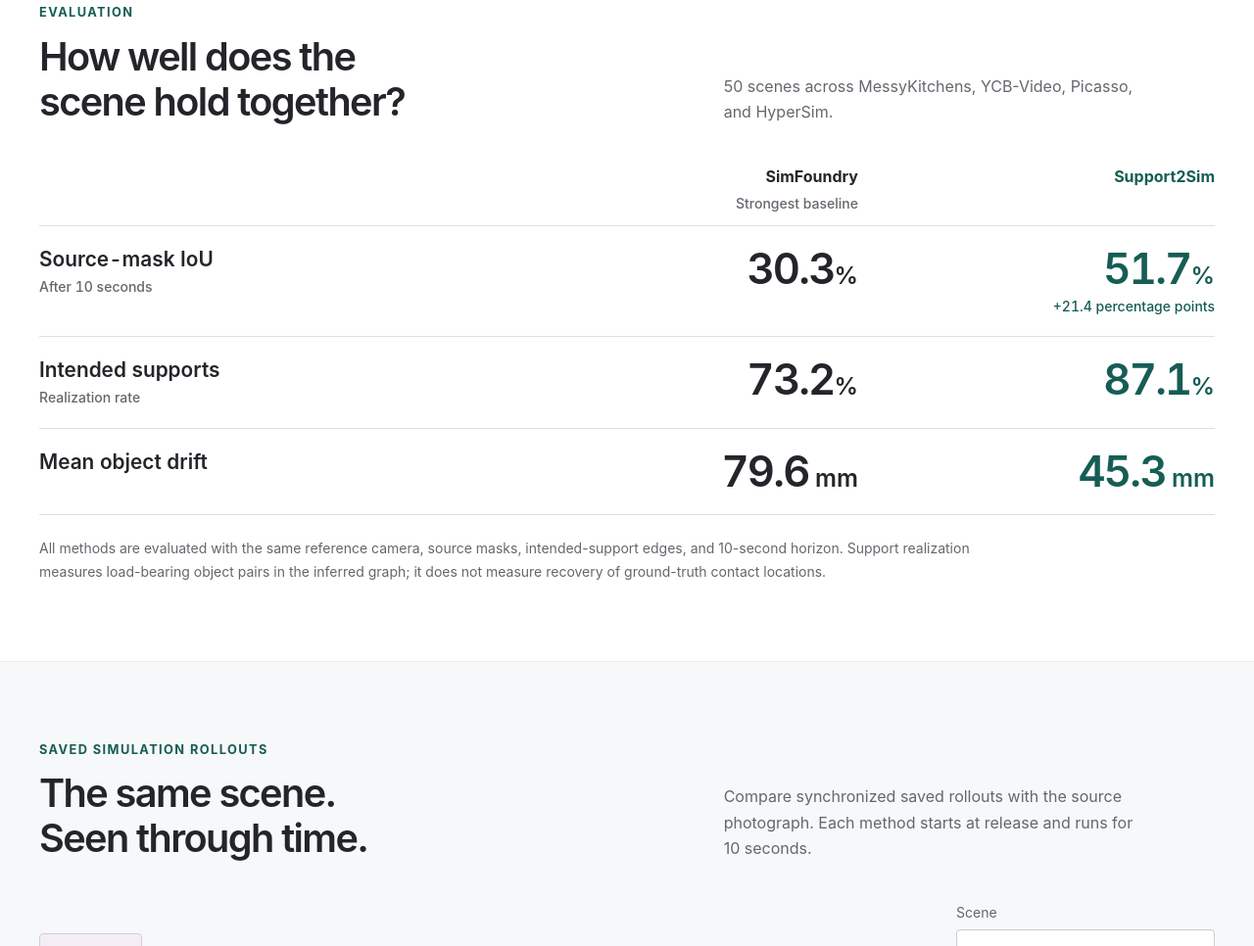
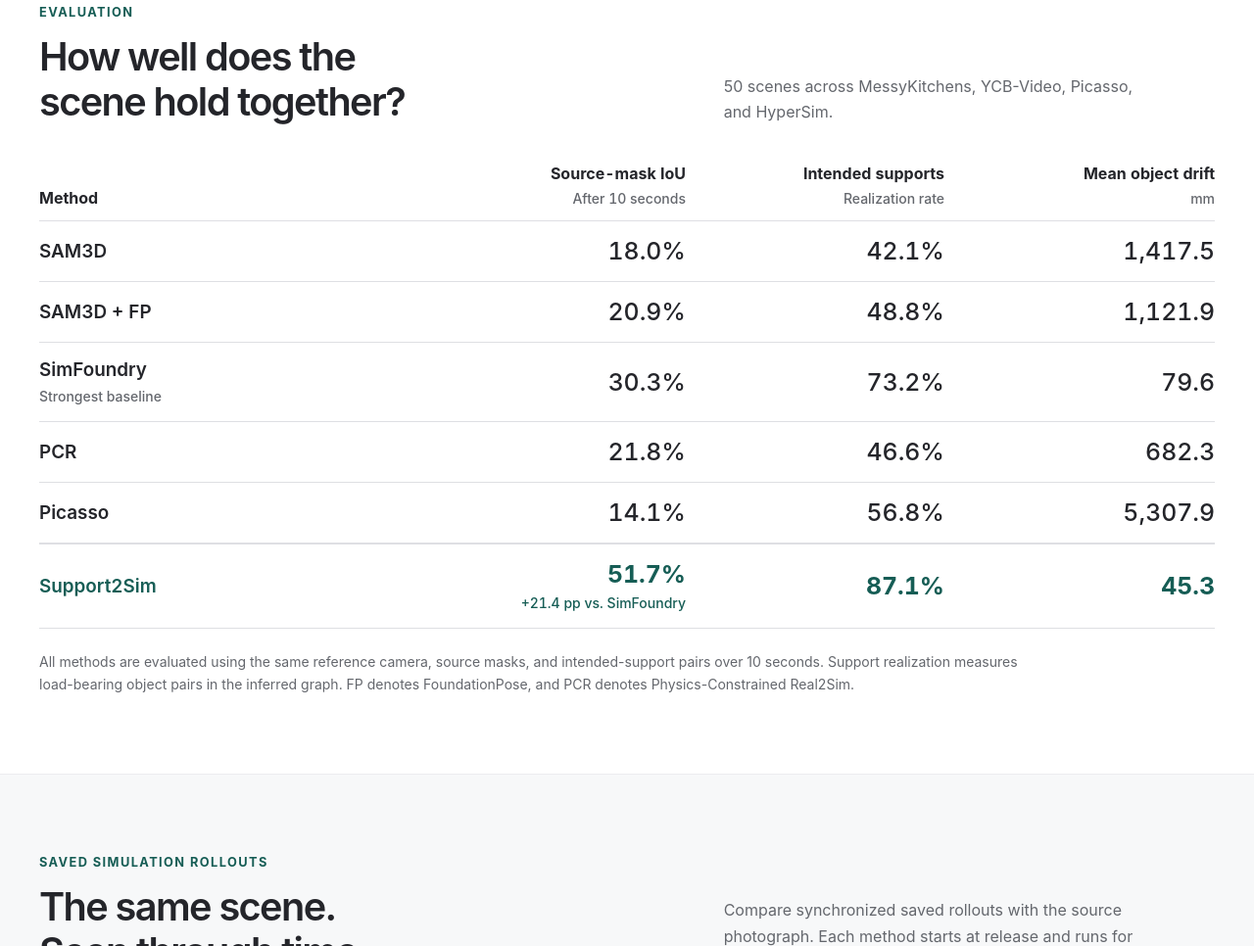
Before and after one commit to Support2Sim/Support2Sim.github.io, a plain HTML site: page index.html in a window 1280 px wide. Shown: the part 1396-2362 px from the top of the page at 98% size. Drawn offline with Linux system fonts and the light colour scheme.

Commit message:
Compare all benchmark baselines on the website

```diff
--- a/app.js
+++ b/app.js
@@ -134,27 +134,21 @@
 
   function renderResults(value) {
     const data = object(value);
-    const metrics = list(data.metrics).map(object).filter((metric) =>
-      string(metric.label) && string(metric.baseline) && string(metric.value)
+    const benchmark = list(data.benchmark).map(object).filter((entry) =>
+      [entry.method, entry.iou, entry.supports, entry.driftMm].every((value) => string(value))
     );
-    const rows = metrics.map((metric) => {
-      const row = element("tr");
-      const label = element("th", "", metric.label);
-      label.scope = "row";
-      if (string(metric.detail)) label.append(element("span", "metric-detail", metric.detail));
-      row.append(label);
-      [metric.baseline, metric.value].forEach((value, index) => {
-        const cell = element("td", index === 1 ? "metric-primary" : "");
-        const number = element("span", "metric-value", value);
-        if (string(metric.unit)) number.append(element("span", "metric-unit", metric.unit));
-        cell.append(number);
-        if (index === 1 && string(metric.gain)) cell.append(element("span", "metric-gain", metric.gain));
-        row.append(cell);
-      });
+    const rows = benchmark.map((entry) => {
+      const row = element("tr", entry.primary === true ? "metric-primary" : "");
+      const method = element("th", "", entry.method);
+      method.scope = "row";
+      if (string(entry.detail)) method.append(element("span", "metric-detail", entry.detail));
+      const iou = element("td", "", entry.iou);
+      if (string(entry.iouNote)) iou.append(element("span", "metric-gain", entry.iouNote));
+      row.append(method, iou, element("td", "", entry.supports), element("td", "", entry.driftMm));
       return row;
     });
     if (rows.length) $("results-metric-rows").replaceChildren(...rows);
-    $("results-metrics").hidden = Array.isArray(data.metrics) && data.metrics.length === 0;
+    $("results-metrics").hidden = Array.isArray(data.benchmark) && data.benchmark.length === 0;
     setText("results-intro", data.intro);
     optionalText("results-note", data.note);
     renderPair("results-media", data);
--- a/data/site-content.json
+++ b/data/site-content.json
@@ -19,30 +19,48 @@
   },
   "results": {
     "intro": "50 scenes across MessyKitchens, YCB-Video, Picasso, and HyperSim.",
-    "metrics": [
+    "note": "All methods are evaluated using the same reference camera, source masks, and intended-support pairs over 10 seconds. Support realization measures load-bearing object pairs in the inferred graph. FP denotes FoundationPose, and PCR denotes Physics-Constrained Real2Sim.",
+    "benchmark": [
       {
-        "label": "Source-mask IoU",
-        "baseline": "30.3",
-        "value": "51.7",
-        "unit": "%",
-        "detail": "After 10 seconds",
-        "gain": "+21.4 percentage points"
+        "method": "SAM3D",
+        "iou": "18.0%",
+        "supports": "42.1%",
+        "driftMm": "1,417.5"
       },
       {
-        "label": "Intended supports",
-        "baseline": "73.2",
-        "value": "87.1",
-        "unit": "%",
-        "detail": "Realization rate"
+        "method": "SAM3D + FP",
+        "iou": "20.9%",
+        "supports": "48.8%",
+        "driftMm": "1,121.9"
       },
       {
-        "label": "Mean object drift",
-        "baseline": "79.6",
-        "value": "45.3",
-        "unit": " mm"
+        "method": "SimFoundry",
+        "iou": "30.3%",
+        "supports": "73.2%",
+        "driftMm": "79.6",
+        "detail": "Strongest baseline"
+      },
+      {
+        "method": "PCR",
+        "iou": "21.8%",
+        "supports": "46.6%",
+        "driftMm": "682.3"
+      },
+      {
+        "method": "Picasso",
+        "iou": "14.1%",
+        "supports": "56.8%",
+        "driftMm": "5,307.9"
+      },
+      {
+        "method": "Support2Sim",
+        "iou": "51.7%",
+        "supports": "87.1%",
+        "driftMm": "45.3",
+        "primary": true,
+        "iouNote": "+21.4 pp vs. SimFoundry"
       }
-    ],
-    "note": "All methods are evaluated with the same reference camera, source masks, intended-support edges, and 10-second horizon. Support realization measures load-bearing object pairs in the inferred graph; it does not measure recovery of ground-truth contact locations."
+    ]
   },
   "rollouts": {
     "description": "Compare synchronized saved rollouts with the source photograph. Each method starts at release and runs for 10 seconds.",
--- a/index.html
+++ b/index.html
@@ -64,30 +64,52 @@
         <div><p class="eyebrow">Evaluation</p><h2 id="results-title">How well does the scene hold together?</h2></div>
         <p class="section-intro" id="results-intro">50 scenes. Four datasets.<br>Visual fidelity, realized supports, and stability after release.</p>
       </div>
-      <table class="metrics" id="results-metrics" aria-label="50-scene comparison with SimFoundry">
-        <colgroup><col class="metric-label-col"><col span="2"></colgroup>
+      <table class="metrics" id="results-metrics" aria-label="50-scene benchmark comparison">
+        <colgroup><col class="metric-label-col"><col span="3"></colgroup>
         <thead>
           <tr>
-            <th scope="col"><span class="sr-only">Metric</span></th>
-            <th scope="col">SimFoundry<span class="metric-detail">Strongest baseline</span></th>
-            <th scope="col" class="metric-primary">Support2Sim</th>
+            <th scope="col">Method</th>
+            <th scope="col">Source-mask IoU<span class="metric-detail">After 10 seconds</span></th>
+            <th scope="col">Intended supports<span class="metric-detail">Realization rate</span></th>
+            <th scope="col">Mean object drift<span class="metric-detail">mm</span></th>
           </tr>
         </thead>
         <tbody id="results-metric-rows">
           <tr>
-            <th scope="row">Source-mask IoU<span class="metric-detail">After 10 seconds</span></th>
-            <td><span class="metric-value">30.3<span class="metric-unit">%</span></span></td>
-            <td class="metric-primary"><span class="metric-value">51.7<span class="metric-unit">%</span></span><span class="metric-gain">+21.4 percentage points</span></td>
+            <th scope="row">SAM3D</th>
+            <td>18.0%</td>
+            <td>42.1%</td>
+            <td>1,417.5</td>
           </tr>
           <tr>
-            <th scope="row">Intended supports<span class="metric-detail">Realization rate</span></th>
-            <td><span class="metric-value">73.2<span class="metric-unit">%</span></span></td>
-            <td class="metric-primary"><span class="metric-value">87.1<span class="metric-unit">%</span></span></td>
+            <th scope="row">SAM3D + FP</th>
+            <td>20.9%</td>
+            <td>48.8%</td>
+            <td>1,121.9</td>
           </tr>
           <tr>
-            <th scope="row">Mean object drift</th>
-            <td><span class="metric-value">79.6<span class="metric-unit"> mm</span></span></td>
-            <td class="metric-primary"><span class="metric-value">45.3<span class="metric-unit"> mm</span></span></td>
+            <th scope="row">SimFoundry<span class="metric-detail">Strongest baseline</span></th>
+            <td>30.3%</td>
+            <td>73.2%</td>
+            <td>79.6</td>
+          </tr>
+          <tr>
+            <th scope="row">PCR</th>
+            <td>21.8%</td>
+            <td>46.6%</td>
+            <td>682.3</td>
+          </tr>
+          <tr>
+            <th scope="row">Picasso</th>
+            <td>14.1%</td>
+            <td>56.8%</td>
+            <td>5,307.9</td>
+          </tr>
+          <tr class="metric-primary">
+            <th scope="row">Support2Sim</th>
+            <td>51.7%<span class="metric-gain">+21.4 pp vs. SimFoundry</span></td>
+            <td>87.1%</td>
+            <td>45.3</td>
           </tr>
         </tbody>
       </table>
--- a/styles.css
+++ b/styles.css
@@ -99,20 +99,20 @@ nav a:hover { color: var(--purple); }
 .section-heading .eyebrow { margin-bottom: 12px; }
 .section-intro { color: var(--muted); max-width: 520px; }
 .metrics { width: 100%; table-layout: fixed; border-collapse: collapse; font-variant-numeric: tabular-nums; }
-.metric-label-col { width: 42%; }
-.metrics th, .metrics td { padding: 20px 16px; text-align: right; vertical-align: top; }
+.metric-label-col { width: 34%; }
+.metrics th, .metrics td { padding: 15px 12px; text-align: right; vertical-align: middle; }
 .metrics th:first-child { padding-left: 0; text-align: left; }
 .metrics :is(th, td):last-child { padding-right: 0; }
-.metrics thead th { padding-top: 0; padding-bottom: 12px; font-weight: 650; }
+.metrics thead th { padding-top: 0; padding-bottom: 12px; font-weight: 650; line-height: 1.35; vertical-align: bottom; }
 .metrics tbody tr { border-top: 1px solid var(--line); }
 .metrics tbody { border-bottom: 1px solid var(--line); }
-.metrics th[scope="row"] { font-size: clamp(1rem, 2vw, 1.3rem); font-weight: 600; line-height: 1.35; }
-.metric-primary { color: var(--teal); }
+.metrics th[scope="row"] { font-size: clamp(.95rem, 1.5vw, 1.18rem); font-weight: 600; line-height: 1.35; }
+.metrics td { font-size: clamp(1rem, 2.3vw, 1.55rem); font-weight: 500; line-height: 1.25; }
+.metrics tr.metric-primary { border-top-width: 2px; color: var(--teal); }
+.metrics .metric-primary td { font-weight: 700; }
 .metric-detail, .metric-gain { display: block; margin-top: 4px; font-size: .875rem; font-weight: 450; line-height: 1.45; }
 .metric-detail { color: var(--muted); }
 .metric-gain { font-weight: 550; }
-.metric-value { display: block; font-size: clamp(1.8rem, 3.4vw, 2.8rem); font-weight: 580; line-height: 1.1; letter-spacing: -.04em; white-space: nowrap; }
-.metric-unit { font-size: .56em; letter-spacing: 0; }
 .section-note { font-size: .875rem; color: var(--muted); margin-top: 22px; max-width: 1000px; }
 .results-media { margin-top: 36px; }
 .explorer-toolbar { display: flex; justify-content: space-between; align-items: end; gap: 22px 32px; margin-bottom: 32px; }
@@ -196,12 +196,12 @@ model-viewer.is-loaded { opacity: 1; }
   #system-summary { font-size: 1rem; }
   .section { padding-block: 48px; }
   .section-heading { grid-template-columns: minmax(0, 1fr); gap: 20px; margin-bottom: 28px; }
-  .metric-label-col { width: 41%; }
-  .metrics th, .metrics td { padding: 14px 5px; }
+  .metric-label-col { width: 30%; }
+  .metrics th, .metrics td { padding: 13px 5px; }
   .metrics thead th { font-size: .8125rem; }
-  .metrics th[scope="row"] { font-size: .9375rem; }
+  .metrics th[scope="row"] { font-size: .875rem; }
+  .metrics td { font-size: .9375rem; }
   .metric-detail, .metric-gain { font-size: .75rem; }
-  .metric-value { font-size: clamp(1.25rem, 4.8vw, 1.8rem); }
   .scene-heading { flex-direction: column; gap: 4px; }
   .rollout-grid, .rollout-grid[data-count] { grid-template-columns: minmax(0, 1fr); gap: 24px; }
   .playback-bar { align-items: stretch; flex-direction: column; gap: 14px; }
```
Also changed, not shown: 1 other file.
